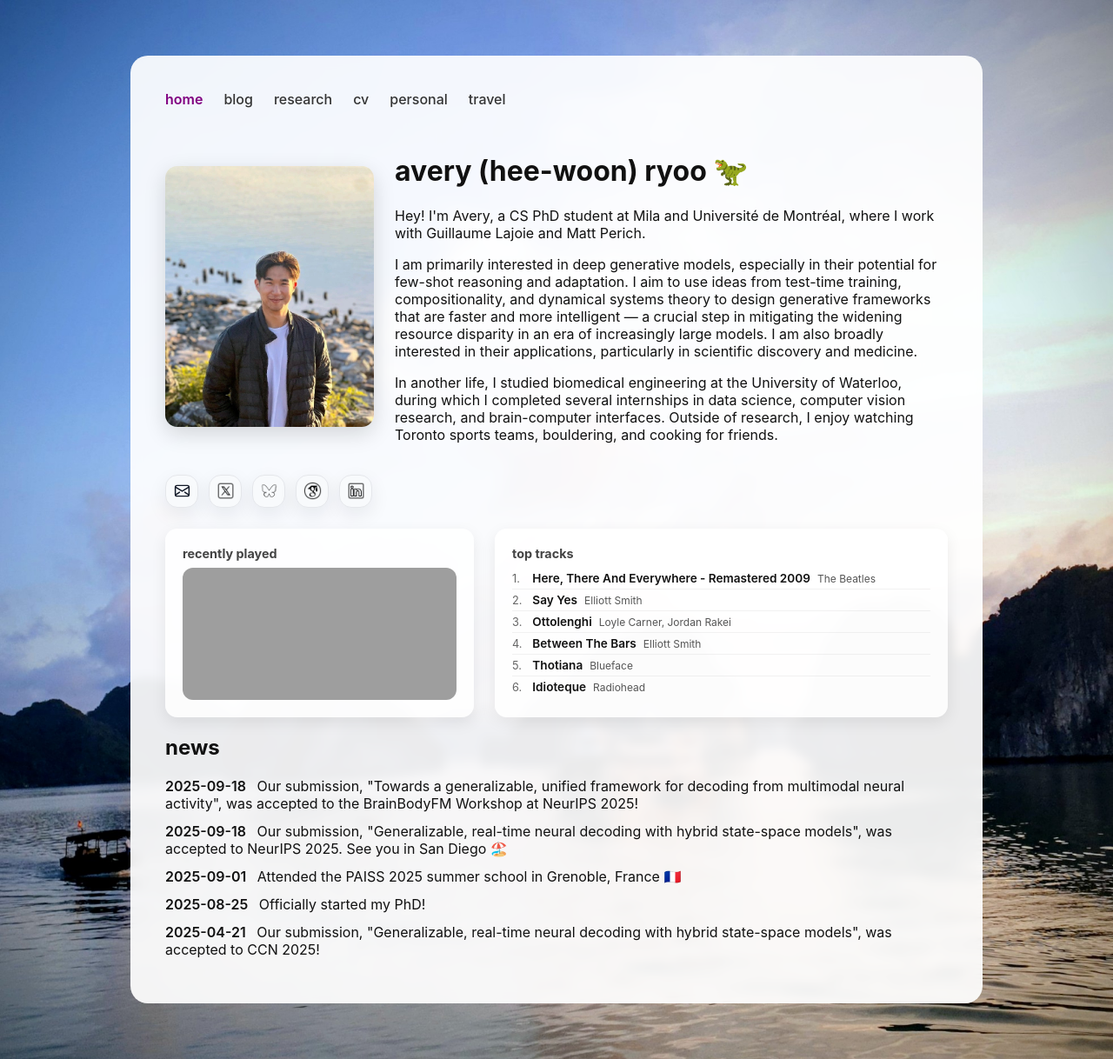
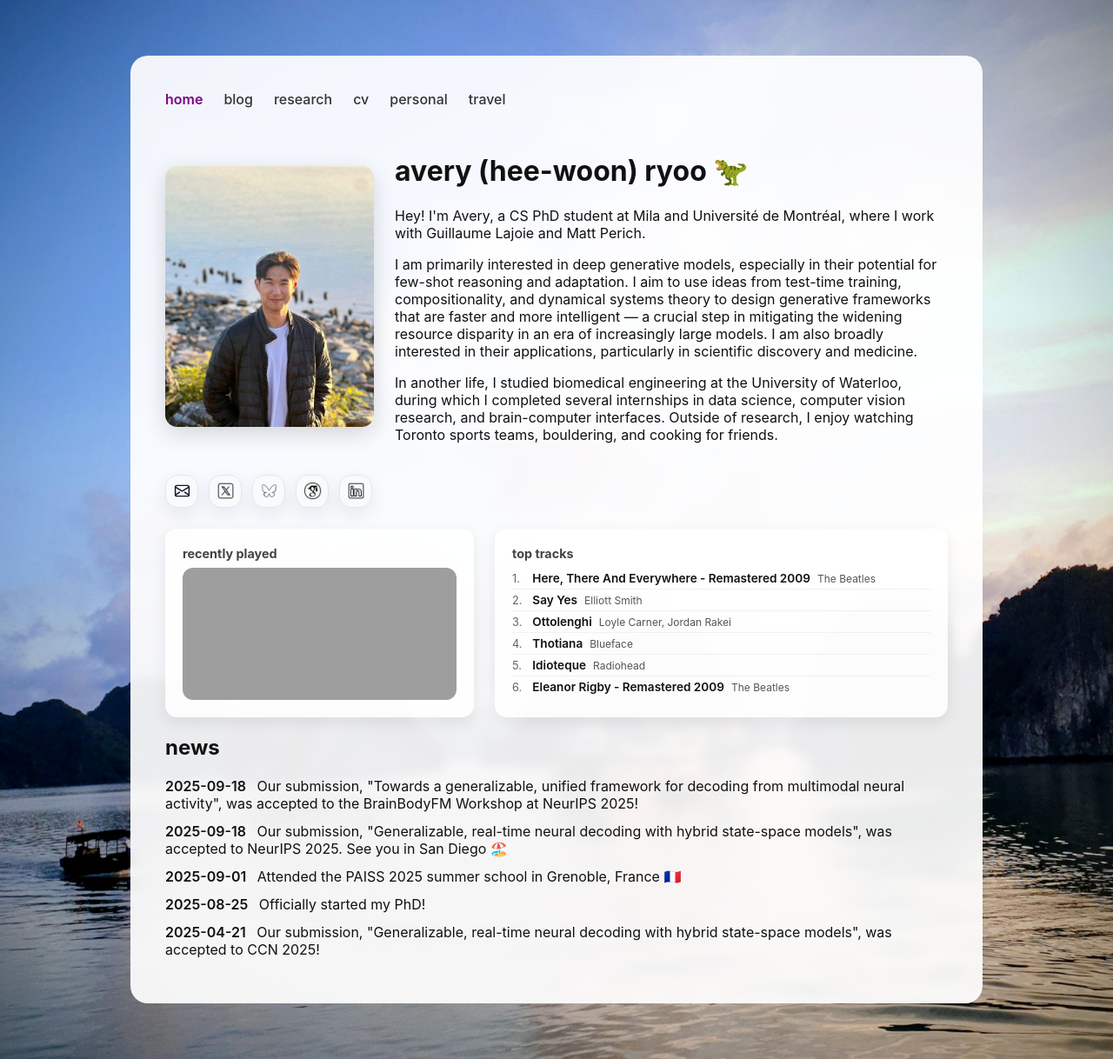
Before and after one commit to averyryoo/averyryoo.github.io, a Jekyll site: the page built from index.md, in a window 1280 px wide. Shown: the whole page at 87% size. Built offline with Jekyll 4.4.1, drawn with Linux system fonts in a browser that asks for light colours; grey boxes are pictures that could not be loaded.

Commit message:
chore: update spotify data

```diff
--- a/_data/spotify.yml
+++ b/_data/spotify.yml
@@ -15,13 +15,13 @@ top_tracks:
 - artist: Loyle Carner, Jordan Rakei
   track: Ottolenghi
   url: https://open.spotify.com/track/64I9byMYBlS1ARsC3vtpgW
-- artist: Elliott Smith
-  track: Between The Bars
-  url: https://open.spotify.com/track/52Bg6oaos7twR7IUtEpqcE
 - artist: Blueface
   track: Thotiana
   url: https://open.spotify.com/track/1rBjexQsgqXpsS2BrCxaDX
 - artist: Radiohead
   track: Idioteque
   url: https://open.spotify.com/track/1W5XugQJGhnSATMI5n002M
-updated_at: 2026-05-11 11:40 UTC
+- artist: The Beatles
+  track: Eleanor Rigby - Remastered 2009
+  url: https://open.spotify.com/track/5GjPQ0eI7AgmOnADn1EO6Q
+updated_at: 2026-05-11 14:45 UTC
```
